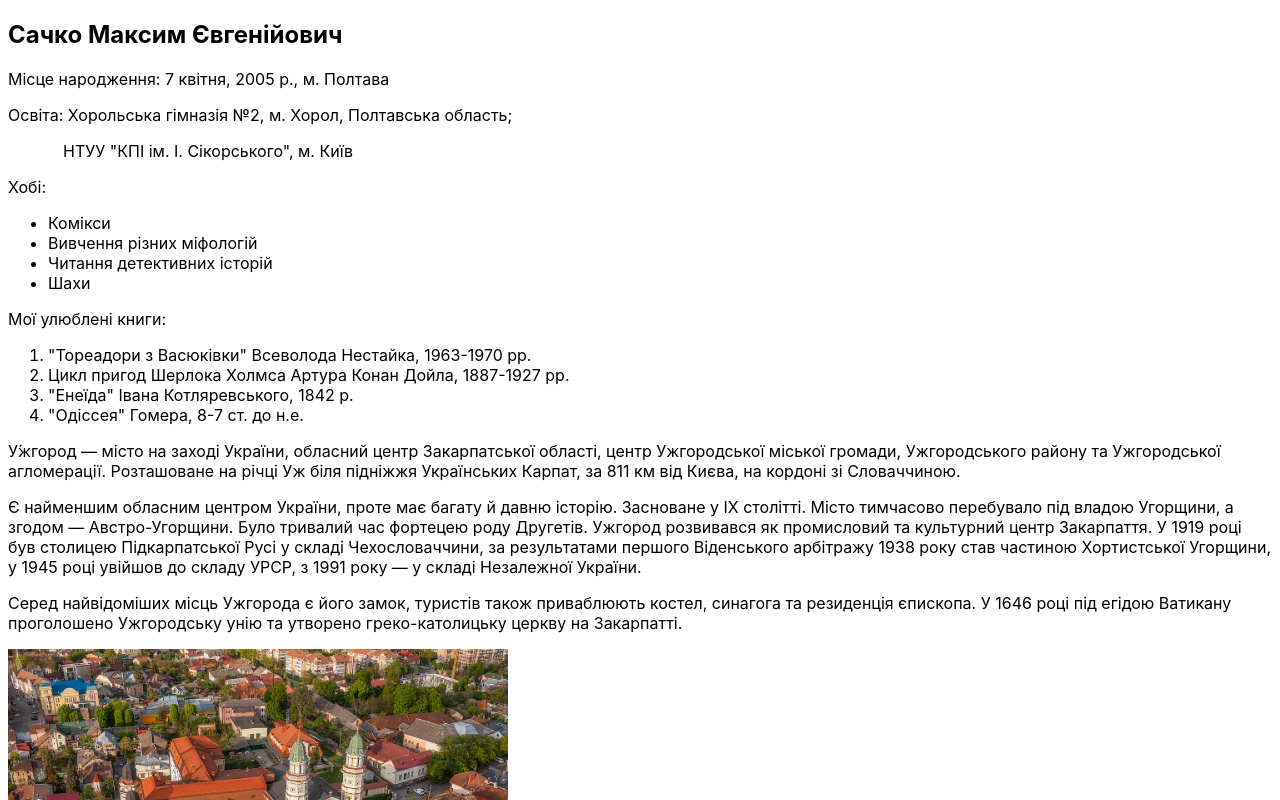
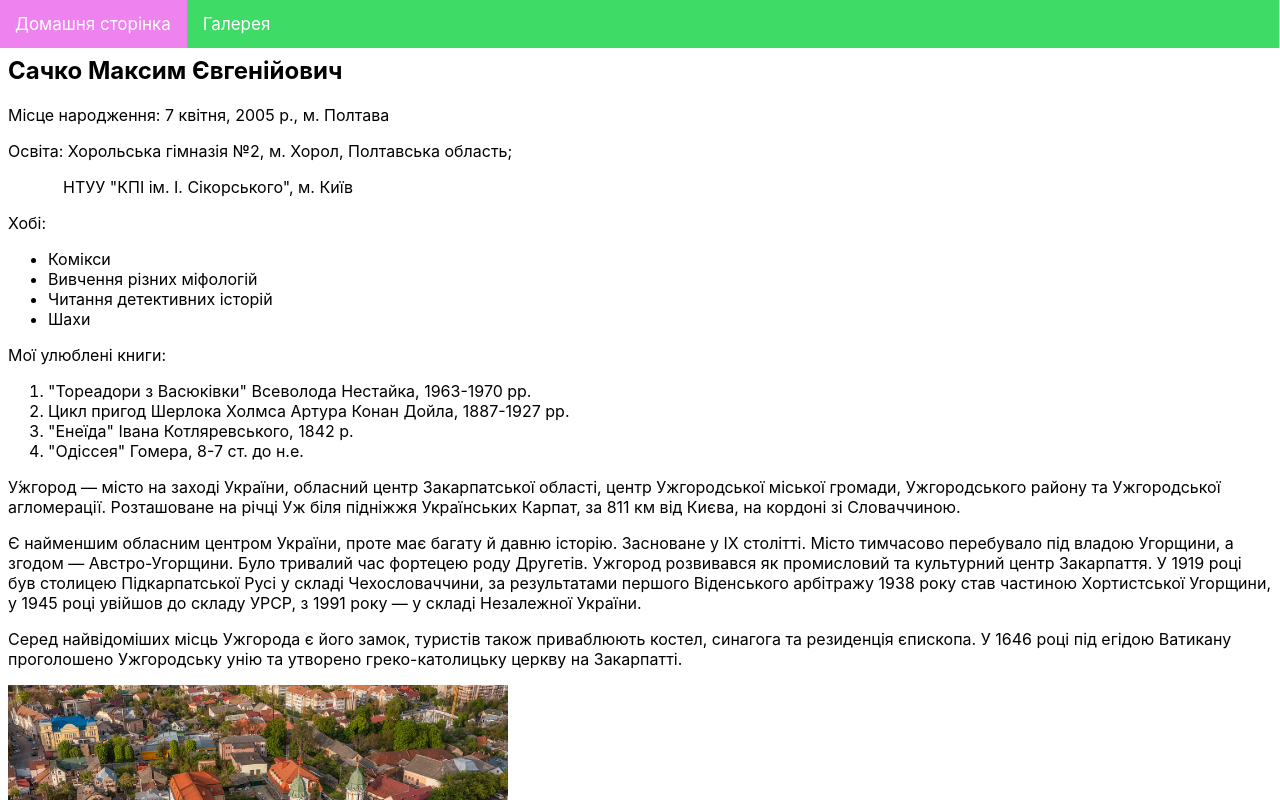
Before and after one commit to SachkoMaxim/Frontend-Basics, a React (Create React App) app in the folder Lab 7/: page / in a window 1280 px wide. Shown: the top 800 px of the page. Built offline with nearby package versions, Linux system fonts and the light colour scheme.

Commit message:
lab-7: added navigation bar

```diff
--- a/Lab 7/src/App.js
+++ b/Lab 7/src/App.js
@@ -2,13 +2,17 @@ import { Routes, Route, HashRouter } from "react-router-dom";
 import Header from './components/Header';
 import Content from './components/Content/Content';
 import PopupMessage from './components/PopupMessage/PopupMessage';
+import Navbar from "./components/Navbar/Navbar";
+import GoodsGallery from "./components/GoodsGallery";
 import './App.css';
 
 function App() {
   return (
     <HashRouter>
+        <Navbar />
         <Routes>
           <Route path="/" element={<> <Header /> <Content /> <PopupMessage /> </>} />
+          <Route path="/gallery" element={<> <GoodsGallery /> </>} />
         </Routes>
     </HashRouter>
   );
--- /dev/null
+++ b/Lab 7/src/components/GoodsGallery.js
@@ -0,0 +1,10 @@
+function GoodsGallery() {
+    return (
+        <header>
+          <h2>Привіт!</h2>
+        </header>
+
+    );
+  }
+
+export default GoodsGallery;
--- /dev/null
+++ b/Lab 7/src/components/Navbar/Navbar.css
@@ -0,0 +1,107 @@
+.navbar {
+    overflow: hidden;
+    background-color: #3edc66;
+    position: fixed;
+    width: 100%;
+    top: 0;
+    margin-left: -9px;
+}
+
+.navbar-toggle {
+    background-color: #3edc66;
+    color: white;
+    font-size: 30px;
+    border: none;
+    cursor: pointer;
+    display: inline-block;
+    width: 40px;
+    height: 40px;
+    text-align: center;
+    line-height: 40px;
+}
+
+
+.navbar-list {
+    list-style-type: none;
+    margin: 0;
+    padding: 0;
+    display: none;
+    flex-direction: row;
+    transition: all 0.3s ease-in-out;
+}
+
+.navbar-list.open {
+    display: flex;
+}
+
+.navbar-item {
+    float: left;
+    display: block;
+    color: #f2f2f2;
+    text-align: center;
+    padding: 14px 16px;
+    text-decoration: none;
+}
+
+.navbar-item:hover {
+    background: #a6dfd6;
+    color: black;
+}
+
+.navbar-link {
+    color: white;
+    text-decoration: none;
+    font-size: 17px;
+}
+
+@media (min-width: 768px) {
+    .navbar-list {
+        display: flex;
+        flex-direction: row;
+        justify-content: flex-start;
+    }
+
+    .navbar-toggle {
+        display: none;
+    }
+}
+
+@media (prefers-color-scheme: dark) {
+    .navbar {
+        background-color: #2fad4f;
+    }
+
+    .navbar-toggle {
+        background-color: #2fad4f;
+        color: white;
+    }
+
+    .navbar-item:hover {
+        background: #80aca6;
+        color: black;
+    }
+
+    .navbar-item.active {
+        background-color: darkmagenta;
+    }
+}
+
+@media (prefers-color-scheme: light) {
+    .navbar {
+        background-color: #3edc66;
+    }
+
+    .navbar-toggle {
+        background-color: #3edc66;
+        color: white;
+    }
+
+    .navbar-item:hover {
+        background: #a6dfd6;
+        color: black;
+    }
+
+    .navbar-item.active {
+        background-color: violet;
+    }
+}
--- /dev/null
+++ b/Lab 7/src/components/Navbar/Navbar.js
@@ -0,0 +1,30 @@
+import { useState } from 'react';
+import { Link, useLocation } from "react-router-dom";
+import './Navbar.css';
+
+function Navbar() {
+    const [isMenuOpen, setIsMenuOpen] = useState(false);
+    const location = useLocation();
+
+    const toggleMenu = () => {
+        setIsMenuOpen(!isMenuOpen);
+    };
+
+    return (
+        <nav className="navbar">
+            <button className="navbar-toggle" onClick={toggleMenu} title="Відкрий мене">
+                &#9776; {/* Символ гамбургера */}
+            </button>
+            <ul className={`navbar-list ${isMenuOpen ? 'open' : ''}`}>
+                <li className={`navbar-item ${location.pathname === '/' ? 'active' : ''}`}>
+                    <Link to="/" className="navbar-link" onClick={toggleMenu} title="Перейти на головну сторінку з інформацією про автора">Домашня сторінка</Link>
+                </li>
+                <li className={`navbar-item ${location.pathname === '/gallery' ? 'active' : ''}`}>
+                    <Link to="/gallery" className="navbar-link" onClick={toggleMenu} title="Перейти до галереї товарів">Галерея</Link>
+                </li>
+            </ul>
+        </nav>
+    );
+}
+
+export default Navbar;
--- a/Lab 7/src/components/PopupMessage/PopupMessage.css
+++ b/Lab 7/src/components/PopupMessage/PopupMessage.css
@@ -1,5 +1,6 @@
 .popup-message {
     position: fixed;
+    margin-top: 44px;
     top: 10px;
     left: 50%;
     transform: translateX(-50%);
--- a/Lab 7/src/index.css
+++ b/Lab 7/src/index.css
@@ -1,4 +1,5 @@
 body {
+  margin-top: 56px;
   font-family: -apple-system, BlinkMacSystemFont, 'Segoe UI', 'Roboto', 'Oxygen',
     'Ubuntu', 'Cantarell', 'Fira Sans', 'Droid Sans', 'Helvetica Neue',
     sans-serif;
```
